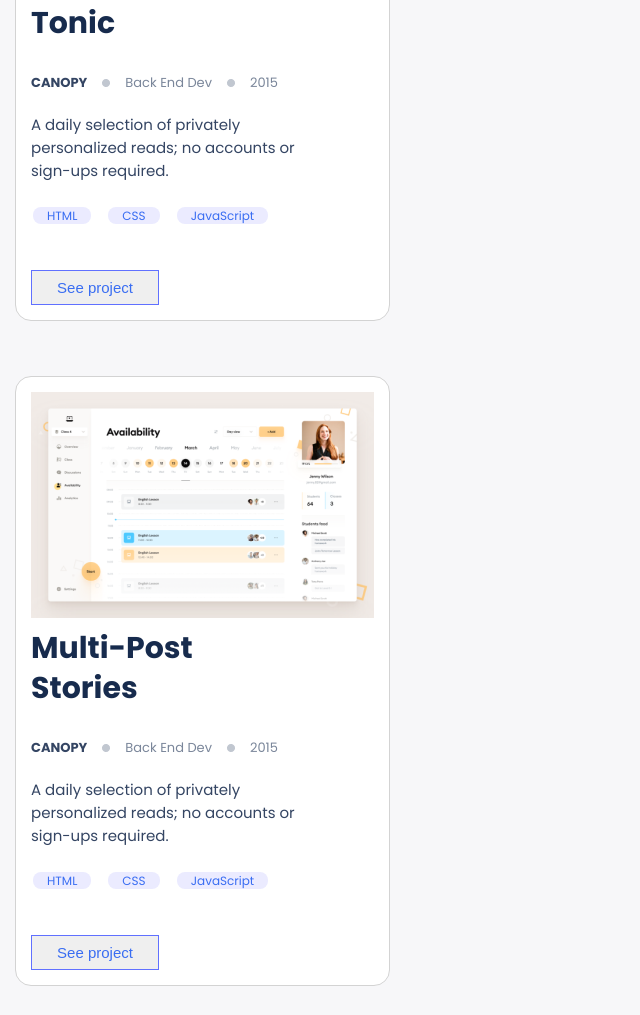
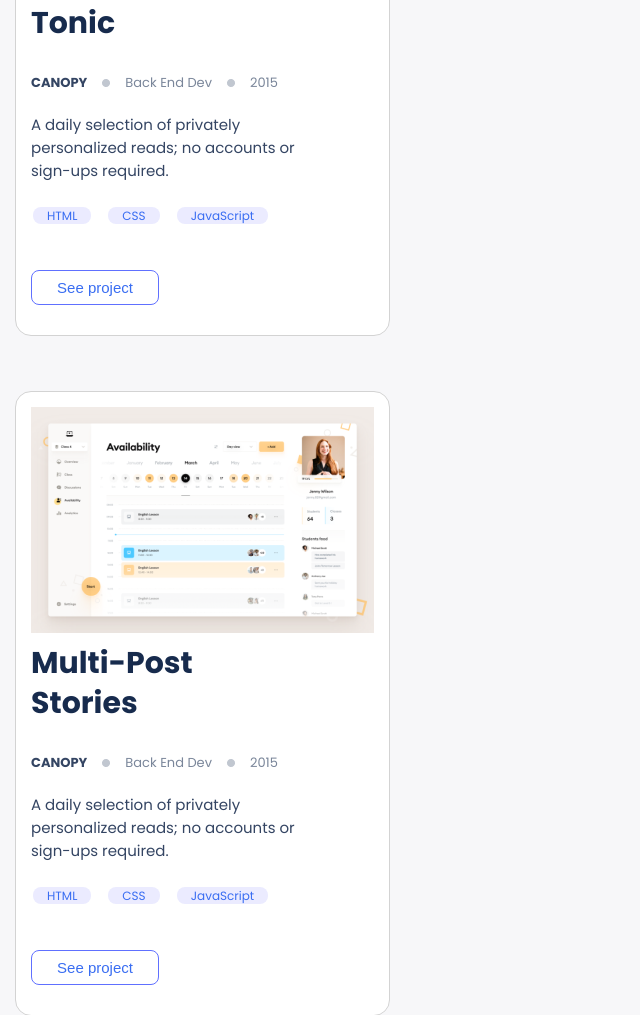
Before and after one commit to pradmon/My-Portfolio, a plain HTML site: page index.html in a window 1280 px wide. Shown: the part 742-1757 px from the top of the page, without its empty margins (0-640 px from the left). Drawn offline with Linux system fonts and the light colour scheme.

Commit message:
Add style to .btn: enabled pseudo class
Add background color
Add border radius
Add margin on the bottom

```diff
--- a/style.css
+++ b/style.css
@@ -305,6 +305,9 @@ body {
   width: 124px;
   color: #396df2;
   cursor: pointer;
+  background: white;
+  border-radius: 8px;
+  margin-bottom: 15px;
 }
 
 .btn:hover {
```
